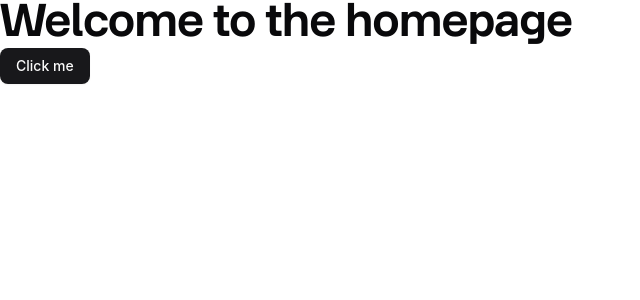
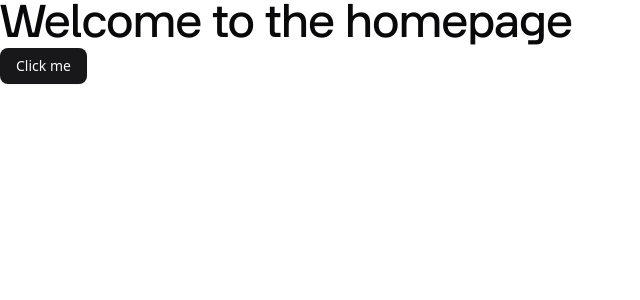
Before and after one commit to thefubon/iva360, a Nuxt app: page / in a window 1280 px wide. Shown: the top 300 px of the page, without its empty margins (0-640 px from the left). Built offline with nearby package versions, Linux system fonts and the light colour scheme.

Commit message:
Подколючил для всех H1-H6 / GuarujaNeue Fonts

```diff
--- a/app/assets/css/fonts.css
+++ b/app/assets/css/fonts.css
@@ -3,7 +3,7 @@
   src: url('../fonts/GuarujaNeue-Thin.woff') format('woff');
   font-weight: 100;
   font-style: normal;
-  font-display: swap;
+  font-display: block;
 }
 
 @font-face {
@@ -11,7 +11,7 @@
   src: url('../fonts/GuarujaNeue-ExtraLight.woff') format('woff');
   font-weight: 200;
   font-style: normal;
-  font-display: swap;
+  font-display: block;
 }
 
 @font-face {
@@ -19,7 +19,7 @@
   src: url('../fonts/GuarujaNeue-Light.woff') format('woff');
   font-weight: 300;
   font-style: normal;
-  font-display: swap;
+  font-display: block;
 }
 
 @font-face {
@@ -27,7 +27,7 @@
   src: url('../fonts/GuarujaNeue-Regular.woff') format('woff');
   font-weight: 400;
   font-style: normal;
-  font-display: swap;
+  font-display: block;
 }
 
 @font-face {
@@ -35,7 +35,7 @@
   src: url('../fonts/GuarujaNeue-Italic.woff') format('woff');
   font-weight: 400;
   font-style: italic;
-  font-display: swap;
+  font-display: block;
 }
 
 @font-face {
@@ -43,7 +43,7 @@
   src: url('../fonts/GuarujaNeue-Medium.woff') format('woff');
   font-weight: 500;
   font-style: normal;
-  font-display: swap;
+  font-display: block;
 }
 
 @font-face {
@@ -51,7 +51,7 @@
   src: url('../fonts/GuarujaNeue-SemiBold.woff') format('woff');
   font-weight: 600;
   font-style: normal;
-  font-display: swap;
+  font-display: block;
 }
 
 @font-face {
@@ -59,7 +59,7 @@
   src: url('../fonts/GuarujaNeue-Bold.woff') format('woff');
   font-weight: 700;
   font-style: normal;
-  font-display: swap;
+  font-display: block;
 }
 
 @font-face {
@@ -67,5 +67,5 @@
   src: url('../fonts/GuarujaNeue-Black.woff') format('woff');
   font-weight: 900;
   font-style: normal;
-  font-display: swap;
+  font-display: block;
 }
```
Also changed, not shown: app/assets/css/tailwind.css.
